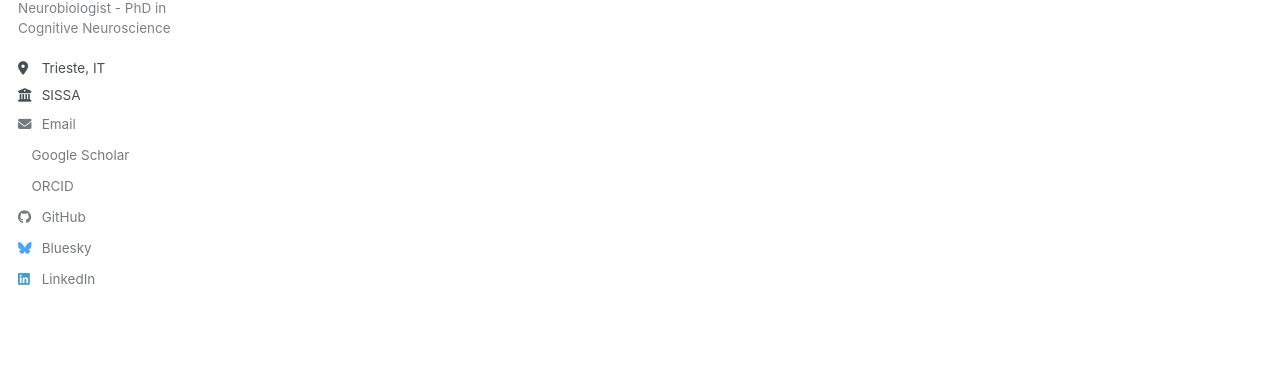
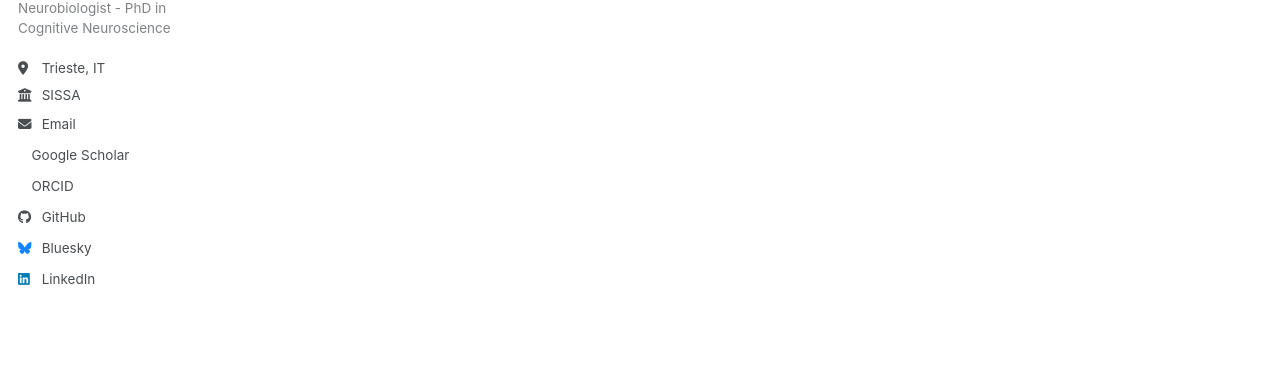
Before and after one commit to valecenta/valecenta.github.io, a Jekyll site: the page built from _pages/about.md, in a window 1280 px wide. Shown: the part 320-694 px from the top of the page. Built offline with Jekyll 4.4.1, drawn with Linux system fonts in a browser that asks for light colours; a style sheet for code colours, icons or effects is not loaded.

Commit message:
fix sidebar links color again

```diff
--- a/assets/css/custom.css
+++ b/assets/css/custom.css
@@ -50,14 +50,13 @@ a:hover {
   opacity: 0.7;
 }
 
-/* Sidebar links stay subtle */
+/* Sidebar links */
 .author__urls a,
 .author__urls a:visited {
-  color: var(--global-text-color) !important;
-  opacity: 0.75;
+  color: var(--global-text-color);
 }
 
 .author__urls a:hover {
-  color: var(--global-text-color) !important;
-  opacity: 1;
+  color: var(--global-text-color);
+  text-decoration: underline;
 }
```
